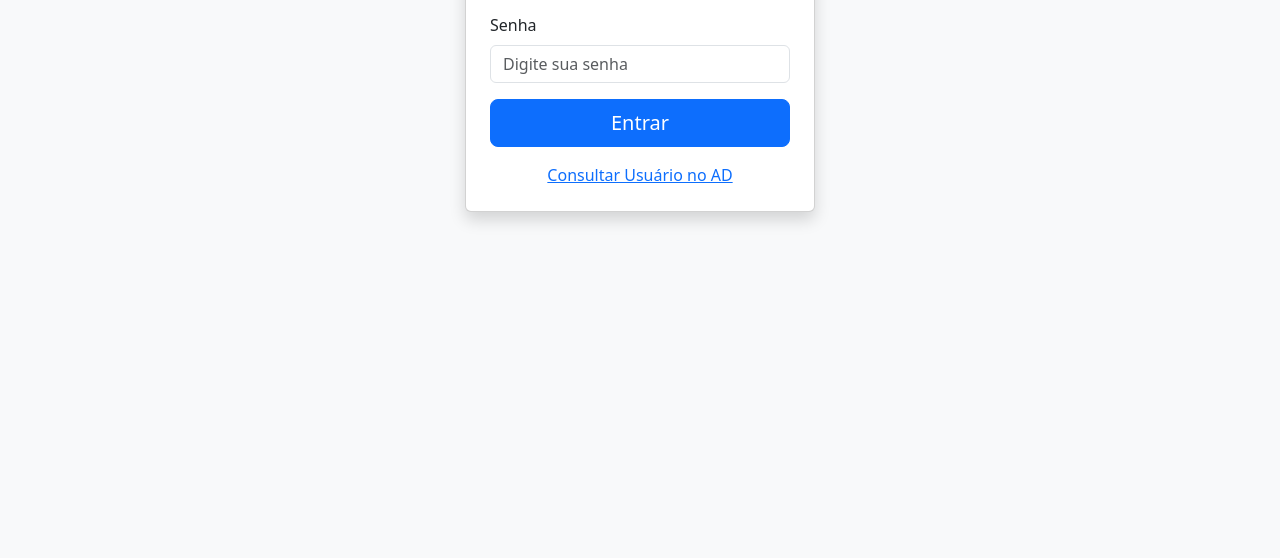
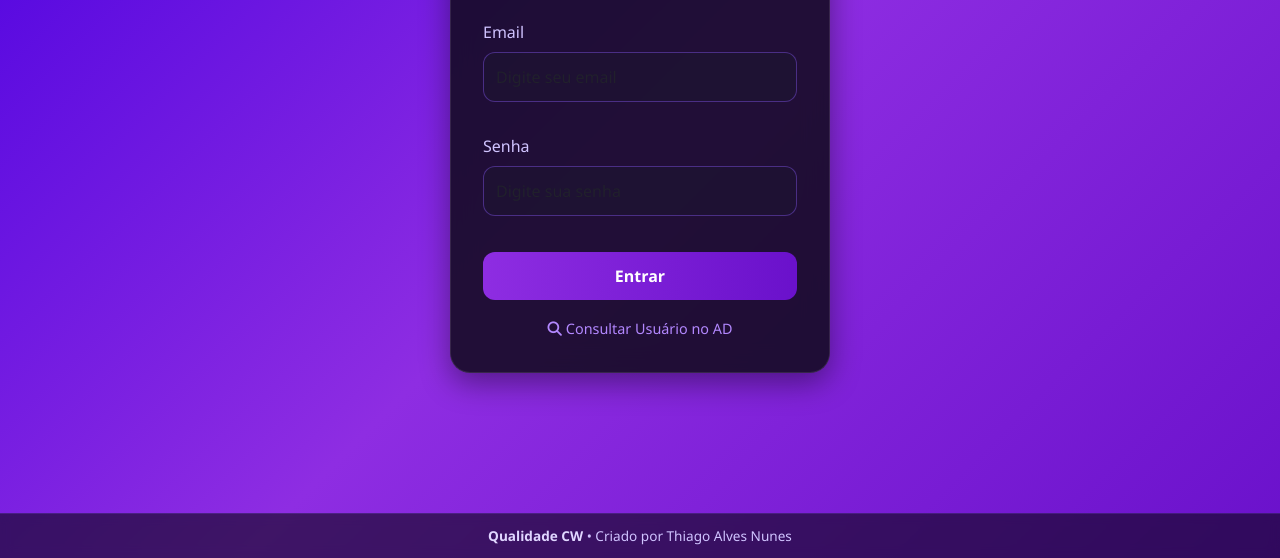
Before and after one commit to TH-SPACE/sgq-app, a website: page views/login.html in a window 1280 px wide. Shown: the part 242-800 px from the top of the page. Drawn offline with nearby package versions, Linux system fonts and the light colour scheme.

Commit message:
att login

```diff
--- a/views/login.html
+++ b/views/login.html
@@ -7,60 +7,205 @@
     <title>Login ThanOS</title>
     <link rel="icon" type="image/png" href="/img/MANOPLA.gif">
     <link href="https://cdn.jsdelivr.net/npm/bootstrap@5.3.3/dist/css/bootstrap.min.css" rel="stylesheet">
+    <link rel="stylesheet" href="https://cdnjs.cloudflare.com/ajax/libs/font-awesome/6.5.0/css/all.min.css">
+    <style>
+        body {
+            background: linear-gradient(135deg, #4a00e0, #8e2de2, #6a11cb);
+            min-height: 100vh;
+            display: flex;
+            flex-direction: column;
+            justify-content: center;
+            align-items: center;
+            padding: 20px 0;
+            font-family: 'Segoe UI', system-ui, sans-serif;
+        }
+
+        .login-container {
+            width: 100%;
+            max-width: 380px;
+            margin-bottom: 60px;
+            /* Espaço para o rodapé */
+        }
+
+        .login-card {
+            background: rgba(15, 10, 25, 0.85);
+            backdrop-filter: blur(12px);
+            border-radius: 20px;
+            padding: 32px;
+            box-shadow: 0 10px 30px rgba(0, 0, 0, 0.4);
+            border: 1px solid rgba(255, 255, 255, 0.1);
+            color: white;
+        }
+
+        .login-card .card-title {
+            font-weight: 700;
+            font-size: 2rem;
+            margin-bottom: 24px;
+            color: #e0d6ff;
+            display: flex;
+            align-items: center;
+            gap: 12px;
+        }
+
+        .login-card .form-label {
+            color: #d0c4ff;
+            font-weight: 500;
+            margin-top: 16px;
+        }
+
+        .login-card .form-control {
+            background: rgba(30, 20, 50, 0.7);
+            border: 1px solid rgba(138, 90, 255, 0.4);
+            color: white;
+            padding: 12px;
+            border-radius: 12px;
+        }
+
+        .login-card .form-control:focus {
+            background: rgba(35, 25, 60, 0.9);
+            border-color: #8e2de2;
+            box-shadow: 0 0 0 0.25rem rgba(142, 45, 226, 0.25);
+            color: white;
+        }
+
+        .login-card .btn-primary {
+            background: linear-gradient(to right, #8e2de2, #6a11cb);
+            border: none;
+            padding: 12px;
+            font-weight: 600;
+            border-radius: 12px;
+            transition: all 0.3s ease;
+            margin-top: 20px;
+        }
+
+        .login-card .btn-primary:hover {
+            background: linear-gradient(to right, #6a11cb, #4a00e0);
+            transform: translateY(-2px);
+            box-shadow: 0 4px 15px rgba(106, 17, 203, 0.4);
+        }
+
+        .login-card .alert {
+            background: rgba(30, 20, 50, 0.9);
+            border: 1px solid;
+            border-radius: 12px;
+            color: white;
+            margin-top: 16px;
+        }
+
+        .login-card .alert-danger {
+            border-color: #ff6b6b;
+        }
+
+        .login-card .alert-warning {
+            border-color: #ffd166;
+            color: #fff;
+        }
+
+        .login-card a {
+            color: #b388ff;
+            text-decoration: none;
+            font-size: 0.9rem;
+            transition: color 0.2s;
+        }
+
+        .login-card a:hover {
+            color: #e0d6ff;
+            text-decoration: underline;
+        }
+
+        .user-icon {
+            width: 64px;
+            height: 64px;
+            background: linear-gradient(135deg, #6a11cb, #8e2de2);
+            border-radius: 50%;
+            display: flex;
+            align-items: center;
+            justify-content: center;
+            font-size: 28px;
+            color: white;
+            box-shadow: 0 4px 12px rgba(106, 17, 203, 0.5);
+        }
+
+        /* Estilo do rodapé */
+        footer {
+            position: fixed;
+            bottom: 0;
+            width: 100%;
+            text-align: center;
+            padding: 12px 0;
+            background: rgba(10, 5, 20, 0.6);
+            backdrop-filter: blur(6px);
+            border-top: 1px solid rgba(138, 90, 255, 0.2);
+            color: #d0c4ff;
+            font-size: 0.85rem;
+        }
+
+        .footer-highlight {
+            color: #e0d6ff;
+            font-weight: 600;
+        }
+    </style>
 </head>
 
-<body class="d-flex align-items-start justify-content-center vh-100 bg-light">
-    <div class="card shadow p-4 mt-5" style="width: 350px;">
+<body>
+    <div class="login-container">
+        <div class="login-card">
             <div class="d-flex align-items-center mb-4">
-            <img src="/img/account.png" class="me-2" height="72" width="72">
-            <h3 class="mb-0 fw-bold" style="color: #483D8B;">Login</h3>
+                <div class="user-icon">
+                    <i class="fas fa-user-tie"></i>
+                </div>
+                <h3 class="card-title mb-0">Login</h3>
             </div>
 
-        <div id="alertaErroEmail" class="alert alert-danger alert-dismissible fade show mt-1" role="alert"
+            <div id="alertaErroEmail" class="alert alert-danger alert-dismissible fade show" role="alert"
                 style="display: none;">
                 Email inválido!!
             </div>
-        <div id="alertaErro" class="alert alert-danger alert-dismissible fade show mt-1" role="alert"
+            <div id="alertaErro" class="alert alert-danger alert-dismissible fade show" role="alert"
                 style="display: none; text-align: center;">
                 Usuário ou senha inválidos.
             </div>
-        <div id="alertaErro2" class="alert alert-warning alert-dismissible fade show mt-3" role="alert"
+            <div id="alertaErro2" class="alert alert-warning alert-dismissible fade show" role="alert"
                 style="display: none;">
                 Sua conta ainda não foi aprovada pelo administrador.
             </div>
 
             <form action="/auth/login" method="POST">
                 <div class="mb-3">
-                <label for="email" class="form-label fw-medium">Email</label>
+                    <label for="email" class="form-label">Email</label>
                     <input type="email" name="email" class="form-control" id="email" placeholder="Digite seu email"
                         required>
                 </div>
                 <div class="mb-3">
-                <label for="password" class="form-label fw-medium">Senha</label>
-                <input type="password" name="senha" class="form-control" id="password" placeholder="Digite sua senha"
-                    required>
+                    <label for="password" class="form-label">Senha</label>
+                    <input type="password" name="senha" class="form-control" id="password"
+                        placeholder="Digite sua senha" required>
                 </div>
-            <!-- Campo oculto para redirecionamento -->
+
                 <input type="hidden" name="redirect" id="redirectInput" value="/home">
-            <button type="submit" class="btn btn-primary w-100 btn-lg">Entrar</button>
+                <button type="submit" class="btn btn-primary w-100">Entrar</button>
             </form>
+
             <div class="text-center mt-3">
-            <a href="/consulta-ad">Consultar Usuário no AD</a>
+                <a href="/consulta-ad"><i class="fas fa-search me-1"></i>Consultar Usuário no AD</a>
+            </div>
         </div>
     </div>
 
+    <!-- Rodapé -->
+    <footer>
+        <span class="footer-highlight">Qualidade CW</span> • Criado por Thiago Alves Nunes
+    </footer>
+
     <script>
-        // Captura os parâmetros da URL
         const urlParams = new URLSearchParams(window.location.search);
         const redirect = urlParams.get('redirect');
         const erro = urlParams.get('erro');
 
-        // Define o valor do campo hidden 'redirect'
         if (redirect) {
             document.getElementById('redirectInput').value = redirect;
         }
 
-        // Exibe alertas com base no parâmetro 'erro'
         if (erro === "1") {
             document.getElementById("alertaErro").style.display = "block";
         } else if (erro === "2") {
@@ -70,7 +215,6 @@
         }
     </script>
 
-    <!-- Scripts opcionais (mantidos, mas não essenciais para o login) -->
     <script src="/js/sweetalert2.all.min.js"></script>
     <script src="https://code.jquery.com/jquery-3.6.0.min.js"></script>
     <script src="https://cdn.jsdelivr.net/npm/bootstrap@5.3.3/dist/js/bootstrap.bundle.min.js"></script>
```
Lines whose indentation alone changed are shown as unchanged.
